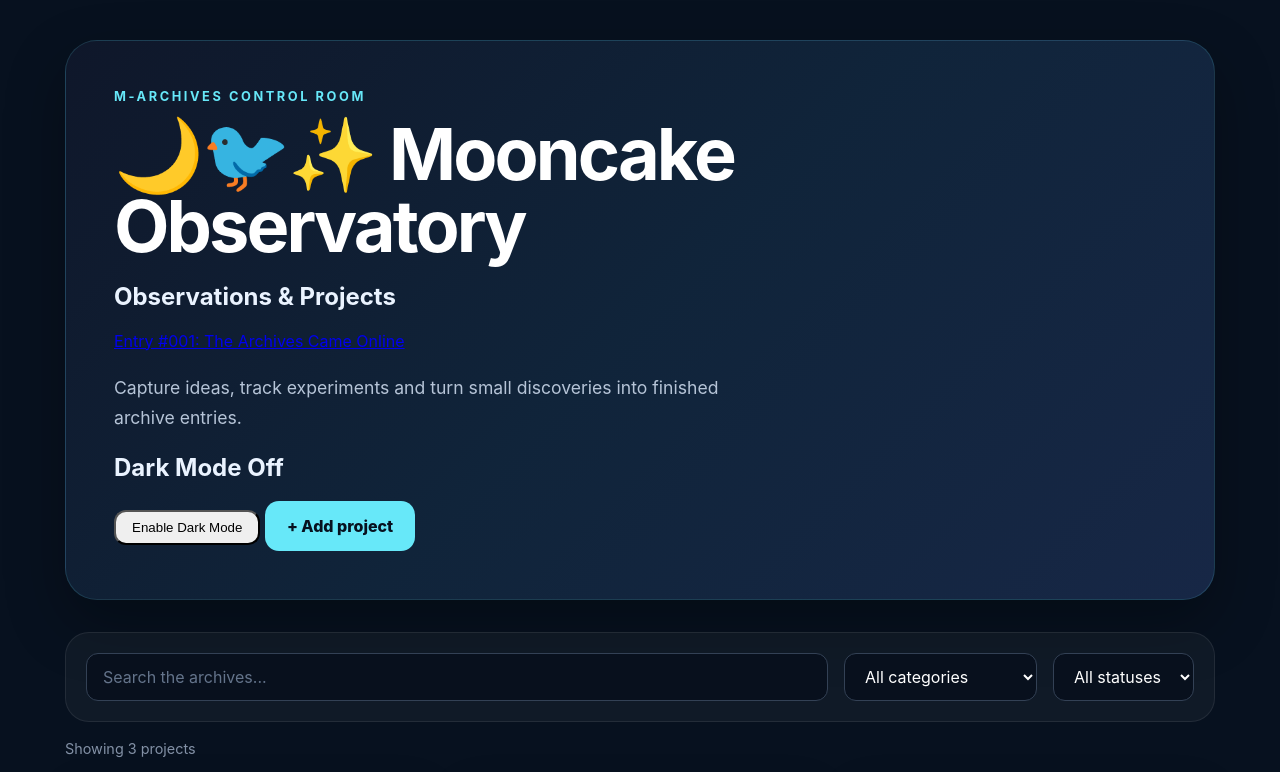
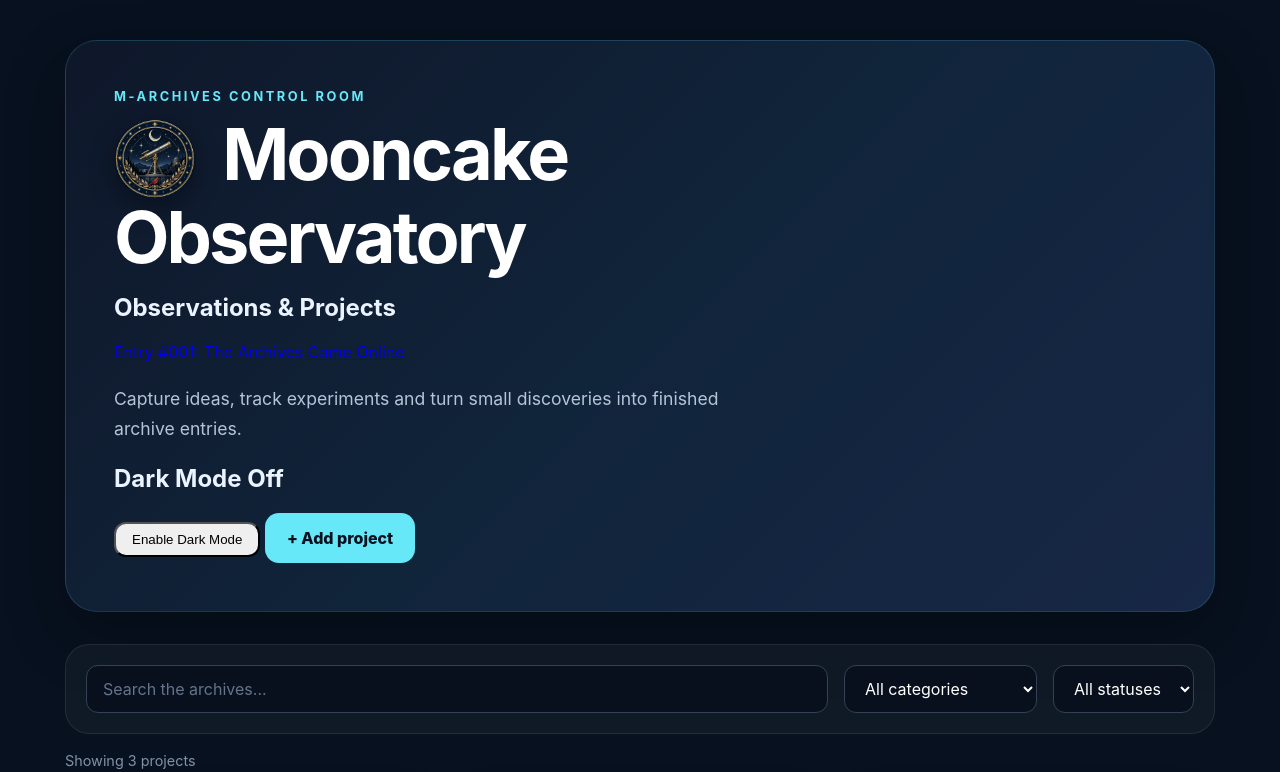
Before and after one commit to Samawam/Mooncake-Observatory, a plain HTML site: page index.html in a window 1280 px wide. Shown: the top 772 px of the page. Drawn offline with Linux system fonts and the light colour scheme.

Commit message:
Replaced the emoji placeholder with the Mooncake Observatory emblem

```diff
--- a/index.html
+++ b/index.html
@@ -19,10 +19,13 @@
             <div class="hero-text">
                 <p class="eyebrow">M-Archives Control Room</p>
 
-                <h1><span
-                        title="Curious by nature. Investigator by accident. Known for turning confusion into understanding through questions, experiments, and an unreasonable amount of documentation.">
-                        🌙🐦✨
-                    </span>Mooncake Observatory</h1>
+                <h1>
+                    <span class="observatory-emblem" title="Curious by nature. Investigator by accident. Known for turning confusion into understanding through questions, experiments, and an unreasonable amount of documentation.">
+                        <img src="images/MooncakeObservatoryEmblem.jpg"
+                            alt="Mooncake Observatory emblem">
+                    </span>
+                    Mooncake Observatory
+                </h1>
                 <h2>Observations & Projects</h2>
 
                 <p>
--- a/style.css
+++ b/style.css
@@ -85,6 +85,23 @@ body {
     font-size: clamp(2.5rem, 7vw, 4.5rem);
     line-height: 1;
     letter-spacing: -0.04em;
+}
+
+.observatory-emblem {
+    display: inline-flex;
+    width: clamp(52px, 8vw, 82px);
+    height: clamp(52px, 8vw, 82px);
+    margin-right: 12px;
+    vertical-align: middle;
+    border-radius: 50%;
+    box-shadow: 0 8px 24px rgba(0, 0, 0, 0.35);
+}
+
+.observatory-emblem img {
+    width: 100%;
+    height: 100%;
+    object-fit: cover;
+    border-radius: 50%;
 }
 
 .hero-description {
```
Also changed, not shown: Archive-Entries/entry-001.html (+4 -1 lines), images/MooncakeObservatoryEmblem.jpg (added).
